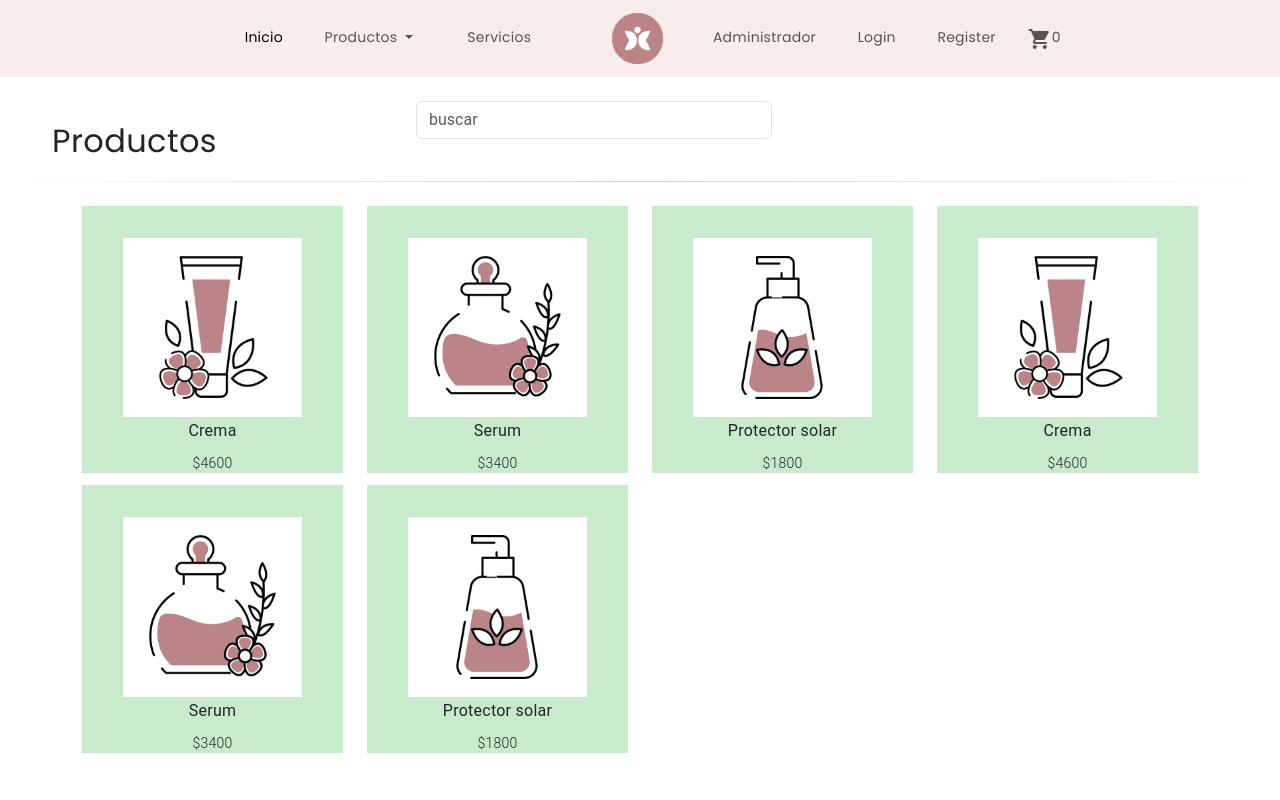
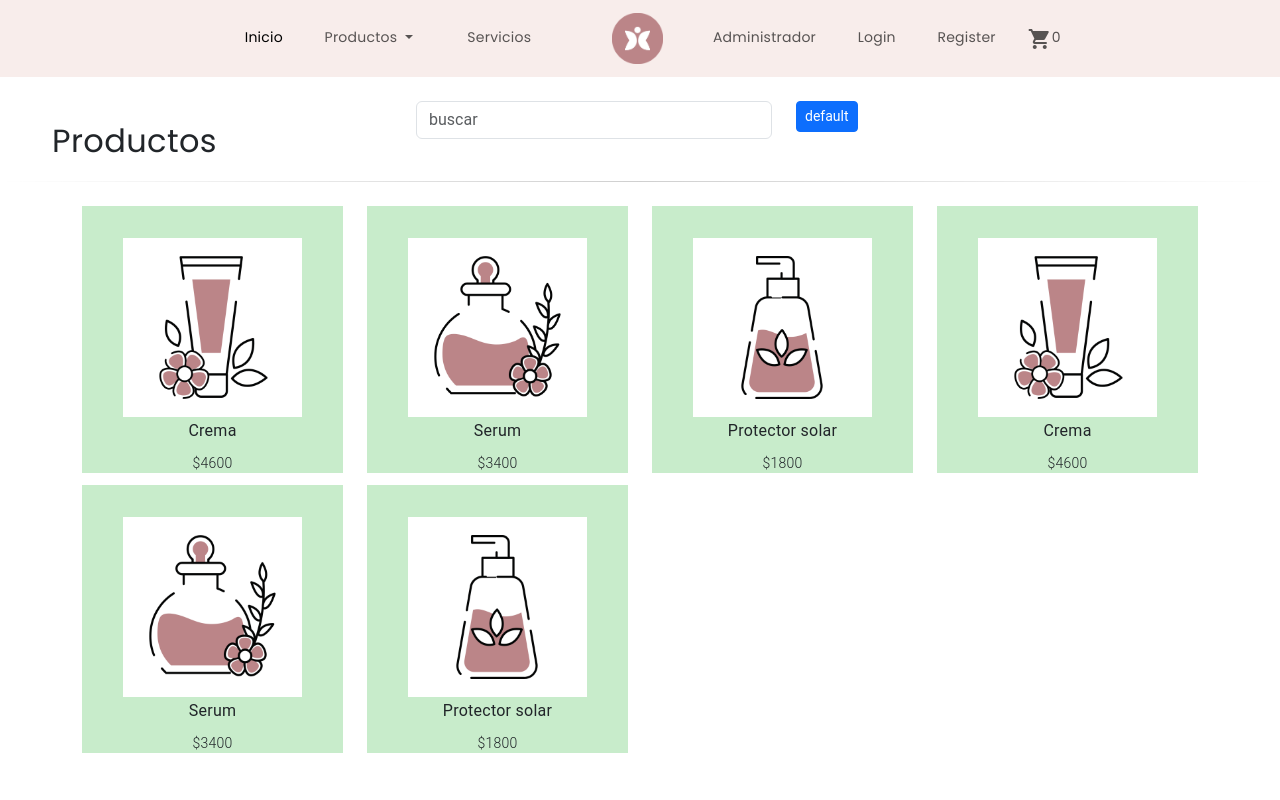
Before and after one commit to nehoxy/estetica-lida, an Angular app: page /productos in a window 1280 px wide. Shown: the top 800 px of the page. Built offline with nearby package versions, Linux system fonts and the light colour scheme.

Commit message:
trate de agregar el boton

```diff
--- a/src/app/modules/productos/components/busqueda/busqueda.component.html
+++ b/src/app/modules/productos/components/busqueda/busqueda.component.html
@@ -7,6 +7,9 @@
         <div class="col-lg-4">
             <input class="form-control me-2" type="search" placeholder="buscar" aria-label="Search">
         </div>
+        <div class="col-lg-4">
+            <button type="button" class="btn btn-primary btn-sm ">default</button>
+        </div>
     </div>
 </div>
 
```
